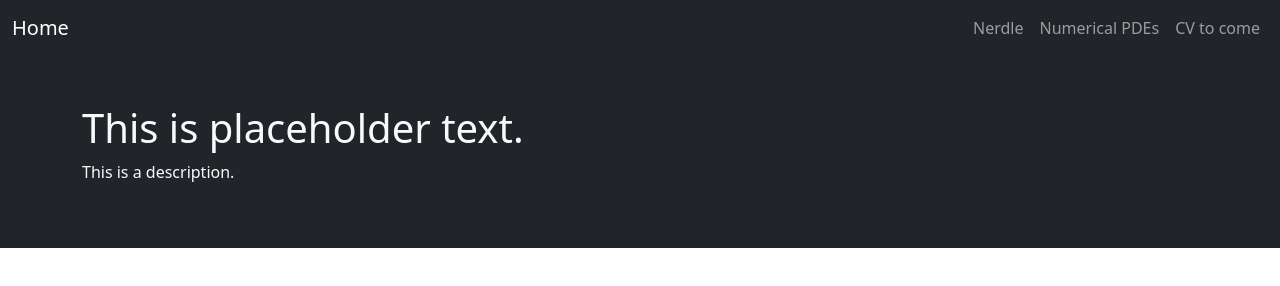
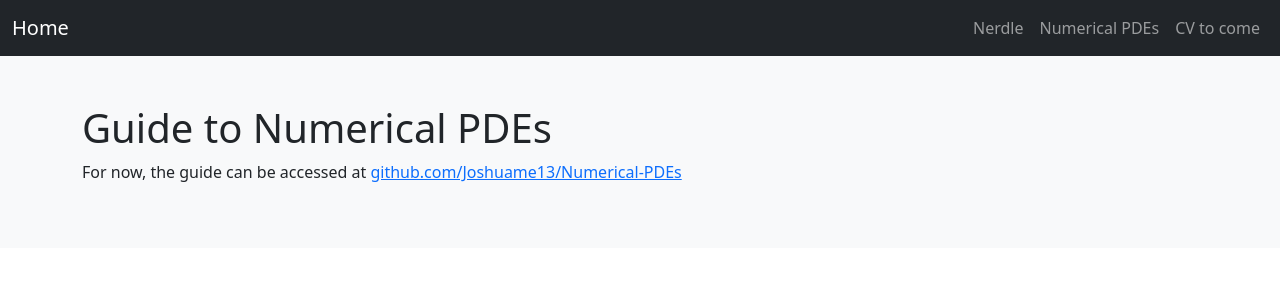
Before and after one commit to Joshuame13/joshuame13.github.io, a plain HTML site: page numerical_pde.html in a window 1280 px wide. Drawn offline with nearby package versions, Linux system fonts and the light colour scheme.

Commit message:
Add link to PDEs repo

```diff
--- a/numerical_pde.html
+++ b/numerical_pde.html
@@ -36,13 +36,13 @@
         </div>
     </nav>
 
-    <!-- About me -->
-    <section class="bg-dark text-light p-5 text-center text-sm-start">
+    <!-- Currently just a link to the repo -->
+    <section class="bg-light text-dark p-5 text-center text-sm-start">
         <div class="container">
             <div class="d-sm-flex">
                 <div>
-                    <h1>This is placeholder text.</h1>
-                    <p>This is a description.</p>
+                    <h1>Guide to Numerical PDEs</h1>
+                    <p>For now, the guide can be accessed at <a href="https://github.com/Joshuame13/Numerical-PDEs">github.com/Joshuame13/Numerical-PDEs</a></p>
                 </div>
             </div>
         </div>
```
